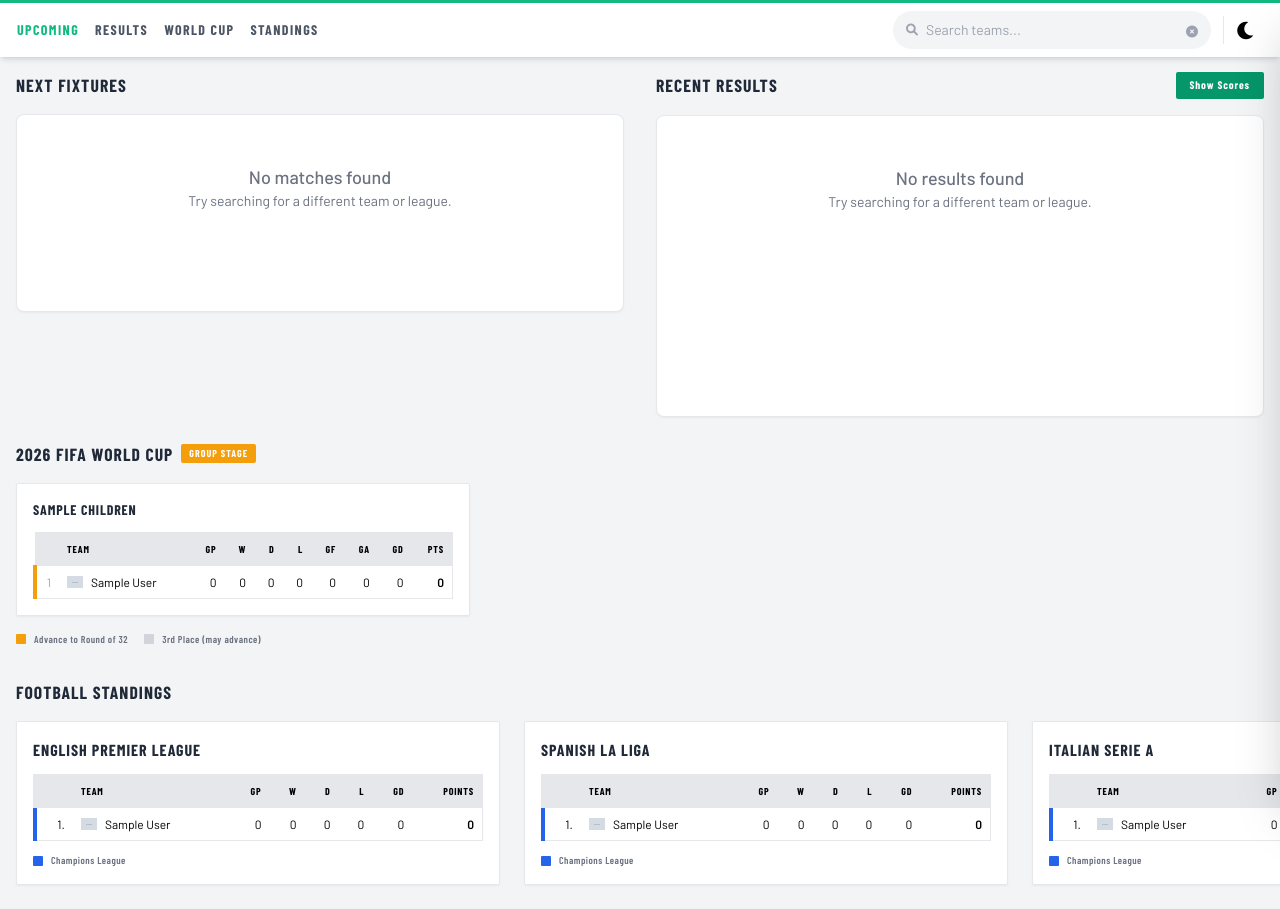
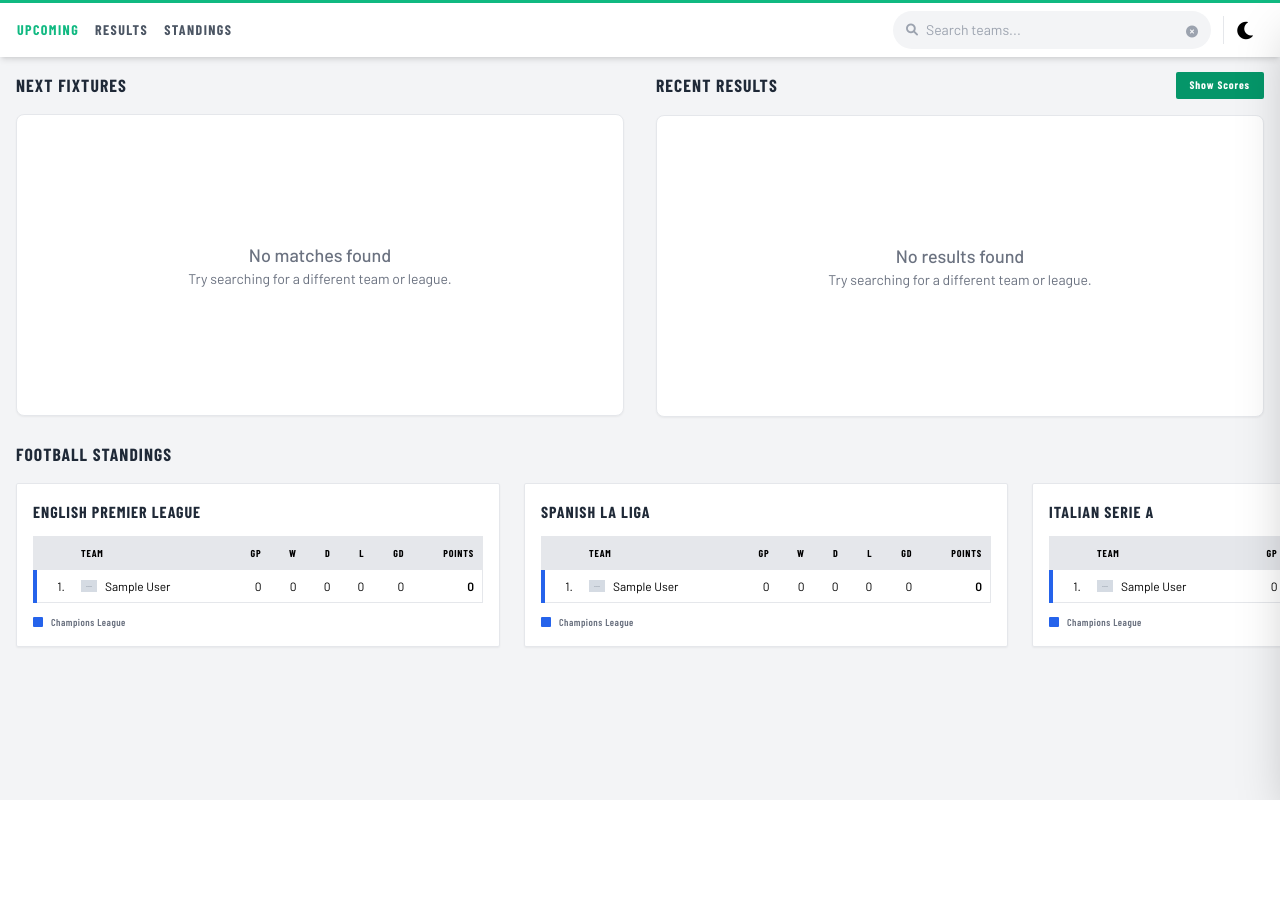
Before and after one commit to romayneeastmond/football-dashboard-htmx-tailwind-python, a Flask app: page / in a window 1280 px wide. After the commit the page ends 800 px from the top, so only its background shows below. Run offline with Flask 2, Linux system fonts and the light colour scheme; grey boxes marked "Sample" are stand-in pictures; a database or web service that is not in the repository returns one stand-in record (values such as "Sample title"); data that the repository does not hold is empty; some libraries are stand-ins or nearby versions.

Commit message:
feat: Remove World Cup after France exit.

```diff
--- a/scrape_results.py
+++ b/scrape_results.py
@@ -68,8 +68,7 @@ def scrape_results():
 
             events[-1]["match_values"].append({ "matches":  matches })
 
-    wc = scrape_wc_results()
-    return wc + events
+    return events
 
 
 WC_COMPLETED_STATUSES = {"STATUS_FULL_TIME", "STATUS_FINAL", "STATUS_FT", "STATUS_FINAL_AET", "STATUS_FINAL_PEN"}
--- a/scrape_upcoming.py
+++ b/scrape_upcoming.py
@@ -83,10 +83,9 @@ def scrape_upcoming():
 
             events[-1]["match_values"].append({ "matches":  matches })
 
-    wc = scrape_wc_upcoming()
     if len(events) == 0:
         events = scrape_upcoming_alt()
-    return wc + events
+    return events
 
 
 WC_UPCOMING_STATUSES = {"STATUS_SCHEDULED", "STATUS_IN_PROGRESS", "STATUS_HALFTIME"}
--- a/templates/index.html
+++ b/templates/index.html
@@ -474,9 +474,6 @@
 			<div class="flex items-center gap-2 sm:gap-4" style="margin-left: -7px;">
 				<a href="#upcoming-container-section" data-section="upcoming-container-section" class="nav-link text-gray-600 dark:text-gray-300 hover:text-emerald-500 dark:hover:text-emerald-400 text-sm tracking-widest uppercase font-bold transition-colors">Upcoming</a>
 				<a href="#results-container-section" data-section="results-container-section" class="nav-link text-gray-600 dark:text-gray-300 hover:text-emerald-500 dark:hover:text-emerald-400 text-sm tracking-widest uppercase font-bold transition-colors">Results</a>
-				{% if wc_groups %}
-				<a href="#wc-groups-section" data-section="wc-groups-section" class="nav-link text-gray-600 dark:text-gray-300 hover:text-emerald-500 dark:hover:text-emerald-400 text-sm tracking-widest uppercase font-bold transition-colors">World Cup</a>
-				{% endif %}
 				{% if leagues %}
 				<a href="#league-standings-section" data-section="league-standings-section" class="nav-link text-gray-600 dark:text-gray-300 hover:text-emerald-500 dark:hover:text-emerald-400 text-sm tracking-widest uppercase font-bold transition-colors">Standings</a>
 				{% endif %}
@@ -581,64 +578,6 @@
 		</section>
 	</div>
 
-	{% if wc_groups %}
-	<section id="wc-groups-section" class="section-animate" style="animation-delay:0.2s">
-		<div class="p-2 pt-4 px-4 flex items-center gap-2">
-			<h1 class="section-heading text-gray-800 dark:text-white">2026 FIFA World Cup</h1>
-			<span class="text-[10px] font-bold uppercase tracking-widest bg-amber-500 text-white px-2 py-0.5 rounded-sm" style="font-family:'Barlow Condensed',sans-serif">Group Stage</span>
-		</div>
-		<div class="w-full overflow-x-auto p-2 px-4">
-			<div class="flex space-x-4 mb-4 min-w-max">
-				{% for group in wc_groups %}
-				<div class="bg-white border col-span-1 p-4 shadow-sm dark:bg-zinc-900 dark:border-zinc-700 dark:text-white" style="border-radius:2px">
-					<h2 class="section-heading text-gray-800 dark:text-white mb-3 text-sm">{{ group.name }}</h2>
-					<table class="standings-table border-collapse border border-gray-200 table-auto text-xs w-[420px]">
-						<tr class="bg-gray-200 dark:bg-zinc-800 dark:text-white">
-							<th class="border-b border-b-gray-200 p-2 w-6">&nbsp;</th>
-							<th class="border-b border-b-gray-200 p-2 text-left">Team</th>
-							<th class="border-b border-b-gray-200 p-2 text-right">GP</th>
-							<th class="border-b border-b-gray-200 p-2 text-right">W</th>
-							<th class="border-b border-b-gray-200 p-2 text-right">D</th>
-							<th class="border-b border-b-gray-200 p-2 text-right">L</th>
-							<th class="border-b border-b-gray-200 p-2 text-right">GF</th>
-							<th class="border-b border-b-gray-200 p-2 text-right">GA</th>
-							<th class="border-b border-b-gray-200 p-2 text-right">GD</th>
-							<th class="border-b border-b-gray-200 p-2 text-right">Pts</th>
-						</tr>
-						{% for team in group.teams %}
-						{% set pos = loop.index %}
-						<tr class="border-b border-b-gray-200 hover:bg-gray-50 dark:hover:bg-zinc-700 dark:bg-zinc-800 dark:border-b-zinc-700 dark:text-white border-l-4 {% if pos <= 2 %}border-l-amber-500{% elif pos == 3 %}border-l-gray-300 dark:border-l-zinc-500{% else %}border-l-transparent{% endif %}">
-							<td class="p-2 text-right text-gray-400">{{ pos }}</td>
-							<td class="p-2 text-left">
-								<div class="flex items-center gap-2">
-									{% if team.logo %}
-									<img src="{{ team.logo }}" alt="{{ team.team }}" class="w-4 h-4 object-contain">
-									{% endif %}
-									<span>{{ team.team }}</span>
-								</div>
-							</td>
-							<td class="p-2 text-right">{{ team.games_played }}</td>
-							<td class="p-2 text-right">{{ team.wins }}</td>
-							<td class="p-2 text-right">{{ team.draws }}</td>
-							<td class="p-2 text-right">{{ team.losses }}</td>
-							<td class="p-2 text-right">{{ team.goals_for }}</td>
-							<td class="p-2 text-right">{{ team.goals_against }}</td>
-							<td class="p-2 text-right {% if team.goal_difference|int > 0 %}text-green-600 dark:text-green-400{% elif team.goal_difference|int < 0 %}text-red-600 dark:text-red-400{% endif %}">{{ team.goal_difference }}</td>
-							<td class="p-2 text-right font-semibold">{{ team.points }}</td>
-						</tr>
-						{% endfor %}
-					</table>
-				</div>
-				{% endfor %}
-			</div>
-			<div class="zone-legend flex gap-4 text-gray-500 dark:text-gray-400 pb-2">
-				<div class="flex items-center gap-2"><span class="zone-dot bg-amber-500"></span>Advance to Round of 32</div>
-				<div class="flex items-center gap-2"><span class="zone-dot bg-gray-300 dark:bg-zinc-500"></span>3rd Place (may advance)</div>
-			</div>
-		</div>
-	</section>
-	{% endif %}
-
 	{% if leagues %}
 	<section id="league-standings-section" class="section-animate">
 		<div class="p-2 pt-4 px-4">
--- a/templates/partials/events.html
+++ b/templates/partials/events.html
@@ -33,7 +33,7 @@
 	</div>
 	{% endfor %}
 	{% else %}
-	<div class="flex flex-col items-center justify-center p-12 text-gray-500 dark:text-gray-400">
+	<div class="flex flex-col items-center justify-center p-12 min-h-[300px] text-gray-500 dark:text-gray-400">
 		<p class="text-lg font-medium">No matches found</p>
 		<p class="text-sm">Try searching for a different team or league.</p>
 	</div>
--- a/templates/partials/results.html
+++ b/templates/partials/results.html
@@ -41,7 +41,7 @@
 	</div>
 	{% endfor %}
 	{% else %}
-	<div class="flex flex-col items-center justify-center p-12 text-gray-500 dark:text-gray-400">
+	<div class="flex flex-col items-center justify-center p-12 min-h-[300px] text-gray-500 dark:text-gray-400">
 		<p class="text-lg font-medium">No results found</p>
 		<p class="text-sm">Try searching for a different team or league.</p>
 	</div>
```
